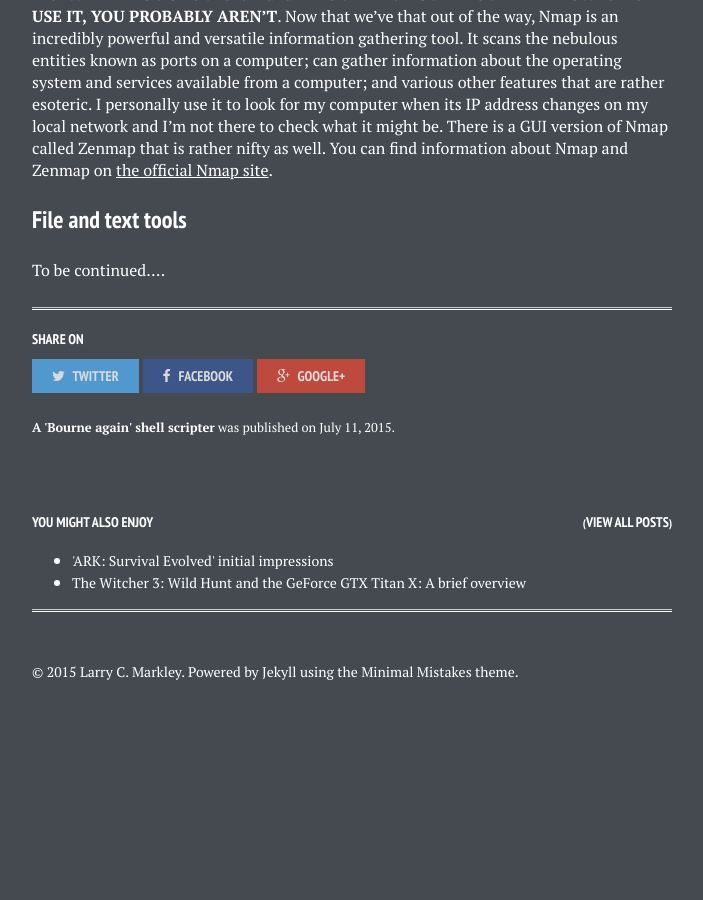
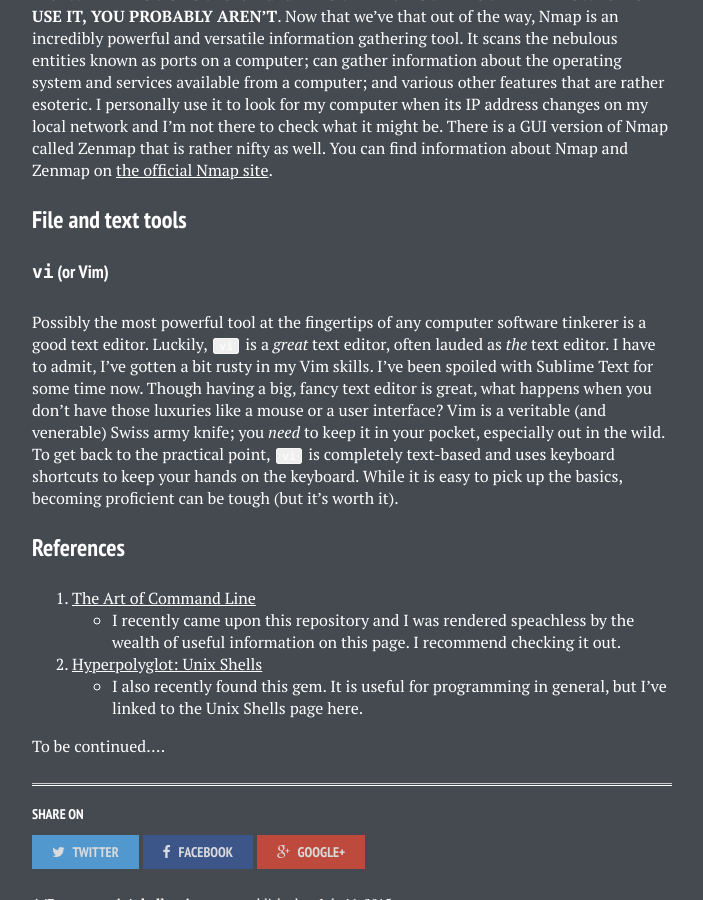
Before and after one commit to lmarkley/lmarkley.github.io, a Jekyll site: the page built from _posts/2015-07-11-Nmap-and-other-things.markdown, in a window 1280 px wide and 900 px high, scrolled down 1505 px. Shown: the whole window, without its empty margins (288-991 px from the left). Built offline with Jekyll 4.4.1, drawn with Linux system fonts in a browser that asks for light colours; nearby versions of some CDN libraries; before the commit the page ends 2235 px from its top, so only the background shows below that.

Commit message:
Update 2015-07-11-Nmap-and-other-things.markdown
added more content

```diff
--- a/_posts/2015-07-11-Nmap-and-other-things.markdown
+++ b/_posts/2015-07-11-Nmap-and-other-things.markdown
@@ -34,4 +34,17 @@ Nmap doesn't come stock with bash; it is third party software but it is one of m
 
 ### File and text tools
 
+#### `vi` (or Vim)
+
+Possibly the most powerful tool at the fingertips of any computer software tinkerer is a good text editor. Luckily, `vi` is a *great* text editor, often lauded as *the* text editor. I have to admit, I've gotten a bit rusty in my Vim skills. I've been spoiled with Sublime Text for some time now. Though having a big, fancy text editor is great, what happens when you don't have those luxuries like a mouse or a user interface? Vim is a veritable (and venerable) Swiss army knife; you *need* to keep it in your pocket, especially out in the wild. To get back to the practical point, `vi` is completely text-based and uses keyboard shortcuts to keep your hands on the keyboard. While it is easy to pick up the basics, becoming proficient can be tough (but it's worth it).
+
+### References
+
+1. [The Art of Command Line](https://github.com/jlevy/the-art-of-command-line)
+    - I recently came upon this repository and I was rendered speachless by the wealth of useful information on this page. I recommend checking it out.
+
+2. [Hyperpolyglot: Unix Shells](http://hyperpolyglot.org/unix-shells)
+    - I also recently found this gem. It is useful for programming in general, but I've linked to the Unix Shells page here.
+
+
 To be continued....
```
